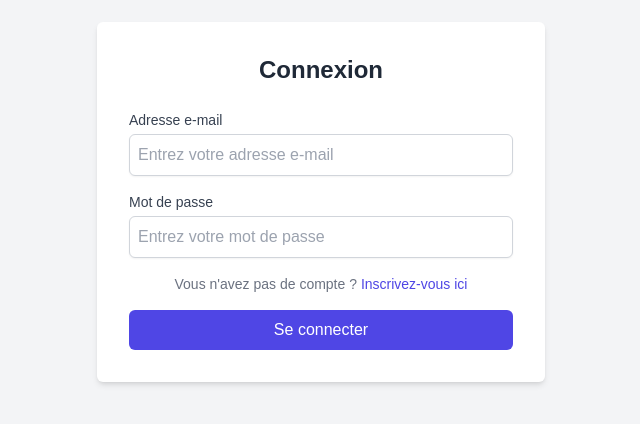
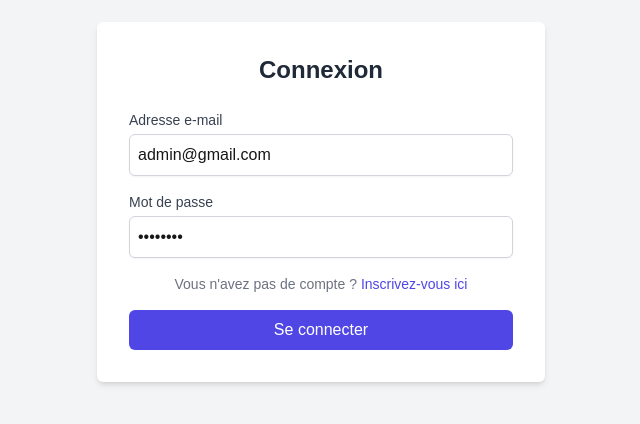
Before and after one commit to idriss-elouiri/Car-Rental-System-, a Next.js app in the folder frontend/: page /adminLogin in a window 1280 px wide. Shown: the part 198-622 px from the top of the page, without its empty margins (319-959 px from the left). Built offline with nearby package versions, Linux system fonts and the light colour scheme; no server answers.

Commit message:
Update AdminLoginComp.jsx

```diff
--- a/frontend/src/components/adminLogin/AdminLoginComp.jsx
+++ b/frontend/src/components/adminLogin/AdminLoginComp.jsx
@@ -11,7 +11,7 @@ import {
 } from "../../redux/user/userSlice";
 
 export default function AdminLoginComp() {
-  const [formData, setFormData] = useState({ email: "", password: "" });
+  const [formData, setFormData] = useState({ email: "admin@gmail.com", password: "adminApp" });
   const { loading, error: errorMessage } = useSelector((state) => state.user);
   const dispatch = useDispatch();
   const router = useRouter();
@@ -67,7 +67,6 @@ export default function AdminLoginComp() {
               id="email"
               name="email"
               value={formData.email}
-              onChange={handleInputChange}
               className="w-full p-2 mt-1 border border-gray-300 rounded-md shadow-sm focus:outline-none focus:ring-indigo-500 focus:border-indigo-500"
               placeholder="Entrez votre adresse e-mail"
               required
@@ -87,7 +86,6 @@ export default function AdminLoginComp() {
               id="password"
               name="password"
               value={formData.password}
-              onChange={handleInputChange}
               className="w-full p-2 mt-1 border border-gray-300 rounded-md shadow-sm focus:outline-none focus:ring-indigo-500 focus:border-indigo-500"
               placeholder="Entrez votre mot de passe"
               required
```
